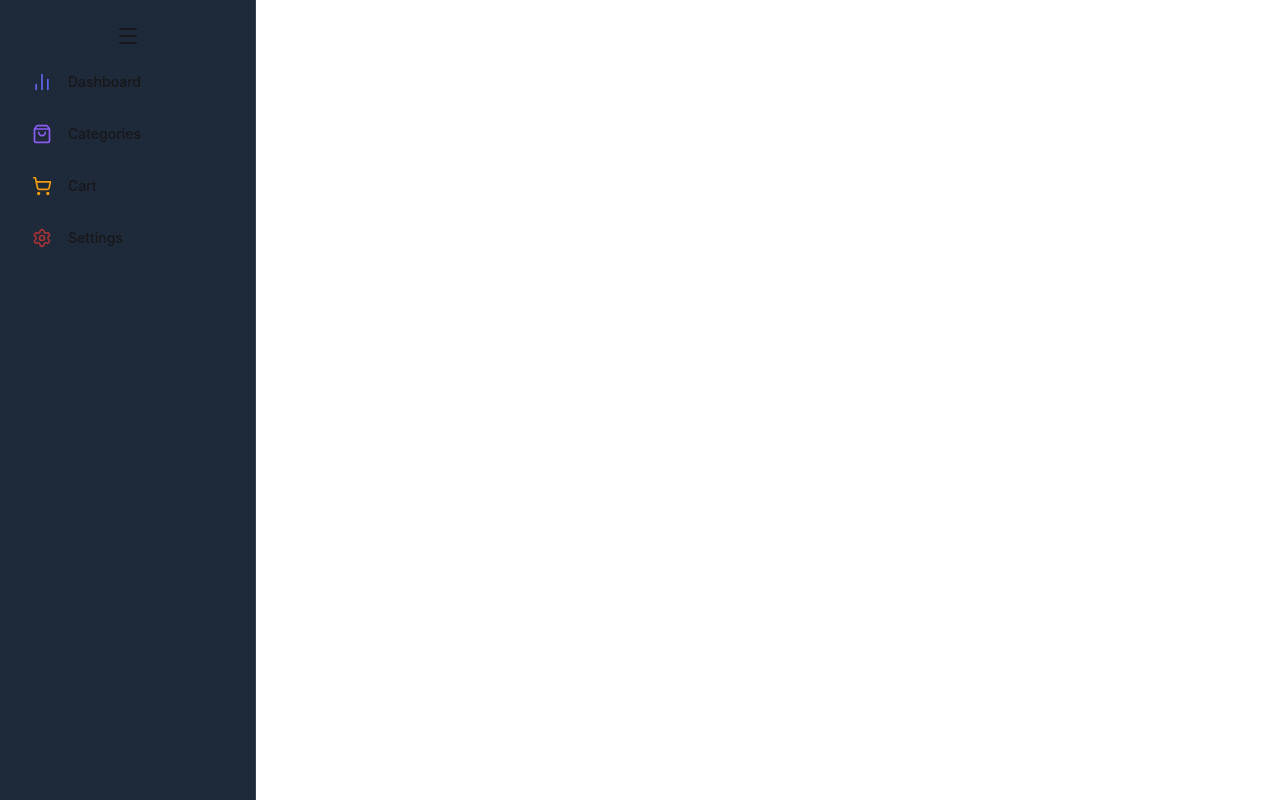
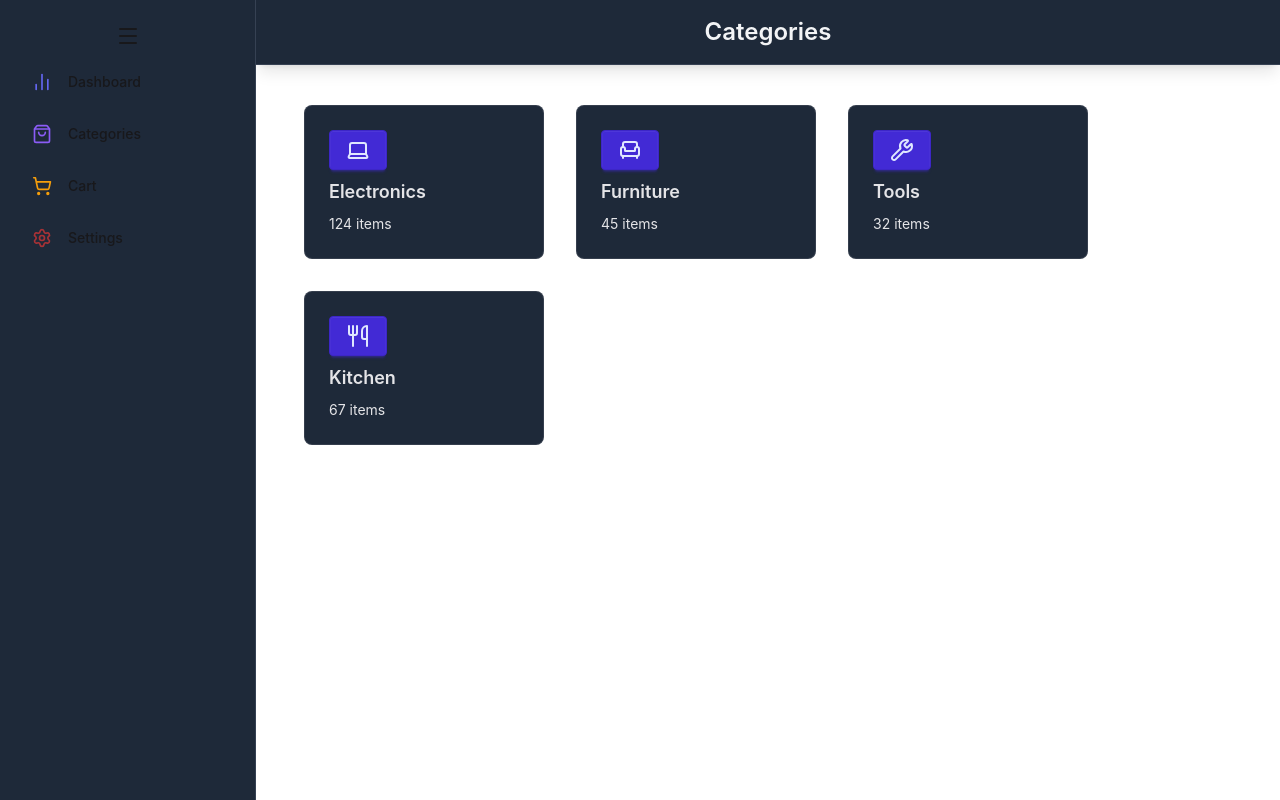
Before and after one commit to TheOdinProjectHomework/inventory-App, a React (Vite) app in the folder frontend/: page /categories in a window 1280 px wide. Built offline with nearby package versions, Linux system fonts and the light colour scheme.

Commit message:
categories page updated

```diff
--- a/frontend/src/App.jsx
+++ b/frontend/src/App.jsx
@@ -2,15 +2,17 @@ import { Route, Routes } from 'react-router';
 import './App.css'
 import Sidebar from './components/sidebar/Sidebar';
 import HomePage from './pages/HomePage';
+import Categories from './pages/Categories';
 
 function App() {
 
   return (
-    <div className='flex h-screen overflow-hidden'>
-    <Sidebar />
-    <Routes>
-      <Route path='/' element={<HomePage />}/>
-    </Routes>
+    <div className="flex h-screen overflow-hidden">
+      <Sidebar />
+      <Routes>
+        <Route path="/" element={<HomePage />} />
+        <Route path="/categories" element={<Categories />} />
+      </Routes>
     </div>
   );
 }
--- /dev/null
+++ b/frontend/src/components/Card/Card.jsx
@@ -0,0 +1,31 @@
+import React from 'react'
+import { Laptop, Armchair, Wrench, Utensils, Shell } from "lucide-react";
+
+const Card = ({ data }) => {
+    const { title, amount } = data;
+
+    const icons = {
+        Electronics: Laptop,
+        Furniture: Armchair,
+        Tools: Wrench,
+        Kitchen: Utensils
+    };
+
+    const IconComponent = icons[title] || Shell;
+
+  return (
+    <div className="card text-neutral-content w-60 bg-gray-800 border border-white/10 m-4 cursor-pointer hover:border-white/30 transition">
+      <div className="card-body items-start text-center">
+        <div className="card-actions justify-end">
+          <div className="btn btn-primary">
+            <IconComponent />
+          </div>
+        </div>
+        <h2 className="card-title">{title}</h2>
+        <p>{amount} items</p>
+      </div>
+    </div>
+  );
+}
+
+export default Card
--- /dev/null
+++ b/frontend/src/pages/Categories.jsx
@@ -0,0 +1,41 @@
+import React from 'react'
+import Header from '../components/common/Header'
+import Card from '../components/Card/Card'
+
+const Categories = () => {
+
+    const categories = [
+      {
+        title: "Electronics",
+        amount: 124,
+      },
+      {
+        title: "Furniture",
+        amount: 45,
+      },
+      {
+        title: "Tools",
+        amount: 32,
+      },
+      {
+        title: "Kitchen",
+        amount: 67,
+      },
+    ];
+
+
+  return (
+    <div className='flex-1 overflow-auto'>
+        <Header title="Categories" />
+        <main className='max-w-7xl mx-auto p-6 lg:px-8 flex flex-wrap'>
+            {
+                categories.map((category, i) => (
+                    <Card data={category} key={i} />
+                ))
+            }
+        </main>
+    </div>
+  )
+}
+
+export default Categories
```
